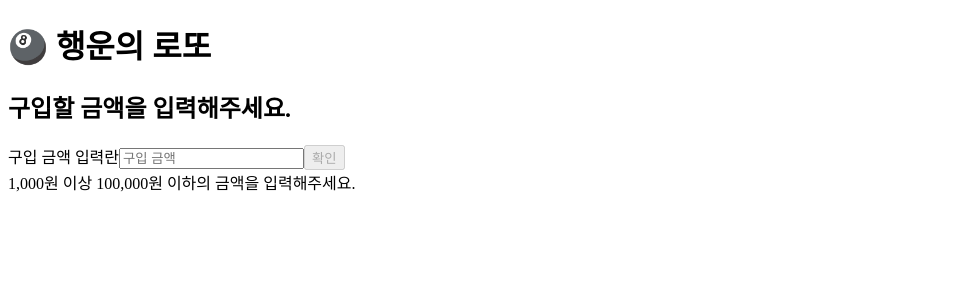
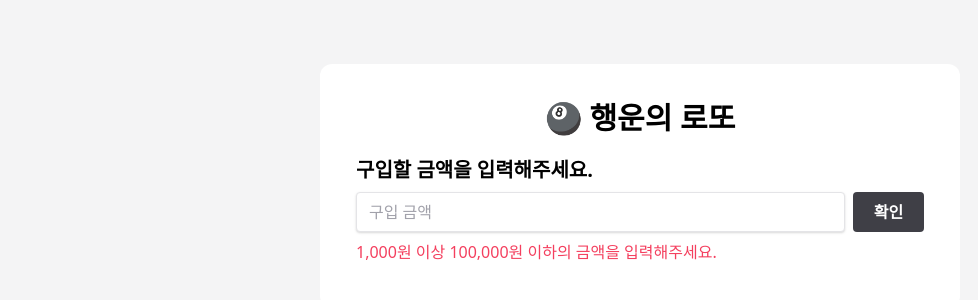
Before and after one commit to woowacourse/react-lotto, a React app: page / in a window 1280 px wide. Shown: the top 300 px of the page, without its empty margins (0-978 px from the left). Built offline with nearby package versions, Linux system fonts and the light colour scheme.

Commit message:
refactor: tailwind css 설정 변경

```diff
--- a/src/App.jsx
+++ b/src/App.jsx
@@ -4,9 +4,6 @@ import PurchaseForm from './components/PurchaseForm';
 import TicketDetail from './components/TicketDetail';
 import WinningNumberForm from './components/WinningNumberForm';
 import Modal from './components/Modal';
-
-import 'tailwindcss/tailwind.css';
-import './App.css';
 
 export default class App extends React.Component {
   constructor(props) {
--- a/src/components/PurchaseForm.jsx
+++ b/src/components/PurchaseForm.jsx
@@ -59,7 +59,7 @@ export default class PurchaseForm extends React.Component {
             id="purchase-input"
             type="number"
             className={`
-              w-full py-2 px-3 appearance-none border rounded shadow text-gray-700 leading-tight
+              w-full py-2 px-3 appearance-textfield border rounded shadow text-gray-700 leading-tight
               focus:outline-none focus:shadow-outline mr-2 focus:ring-1.5
               ${this.state.isValid ? 'ring-blue-700' : 'ring-rose-500'}
             `}
--- a/src/components/WinningNumberForm.jsx
+++ b/src/components/WinningNumberForm.jsx
@@ -171,7 +171,7 @@ export default class WinningNumberForm extends React.Component {
                     <input
                       id={`winning-number-${index}`}
                       type="number"
-                      className={`border rounded shadow mx-1 text-xl text-center w-14 h-14 focus:outline-none focus:shadow-outline focus:ring-1.5 ${
+                      className={`border rounded appearance-textfield shadow mx-1 text-xl text-center w-14 h-14 focus:outline-none focus:shadow-outline focus:ring-1.5 ${
                         this.isValidInputValue(this.state.winningNumberInputValues[index])
                           ? 'ring-blue-700'
                           : 'ring-rose-500'
@@ -194,7 +194,7 @@ export default class WinningNumberForm extends React.Component {
                 <input
                   id="bonus-number"
                   type="number"
-                  className={`border rounded shadow mx-1 text-xl text-center w-14 h-14 focus:outline-none focus:shadow-outline focus:ring-1.5 ${
+                  className={`border rounded appearance-textfield shadow mx-1 text-xl text-center w-14 h-14 focus:outline-none focus:shadow-outline focus:ring-1.5 ${
                     this.isValidInputValue(this.state.bonusNumberInputValue) ? 'ring-blue-700' : 'ring-rose-500'
                   }`}
                   value={this.state.bonusNumberInputValue}
--- a/src/index.js
+++ b/src/index.js
@@ -1,6 +1,8 @@
 import React from 'react';
 import ReactDOM from 'react-dom';
 import App from './App';
+
+import './tailwind.css';
 
 ReactDOM.render(
   <React.StrictMode>
--- /dev/null
+++ b/src/tailwind.css
@@ -0,0 +1,21 @@
+@import url('https://fonts.googleapis.com/css2?family=Roboto+Mono&display=swap');
+
+@tailwind base;
+@tailwind components;
+@tailwind utilities;
+
+@layer utilities {
+  @-moz-document url-prefix() {
+    .appearance-textfield {
+      -moz-appearance: textfield;
+    }
+  }
+
+  @media screen and (-webkit-min-device-pixel-ratio: 0) and (min-resolution: 0.001dpcm) {
+    .appearance-textfield::-webkit-inner-spin-button,
+    .appearance-textfield::-webkit-outer-spin-button {
+      -webkit-appearance: none;
+      margin: 0;
+    }
+  }
+}
```
